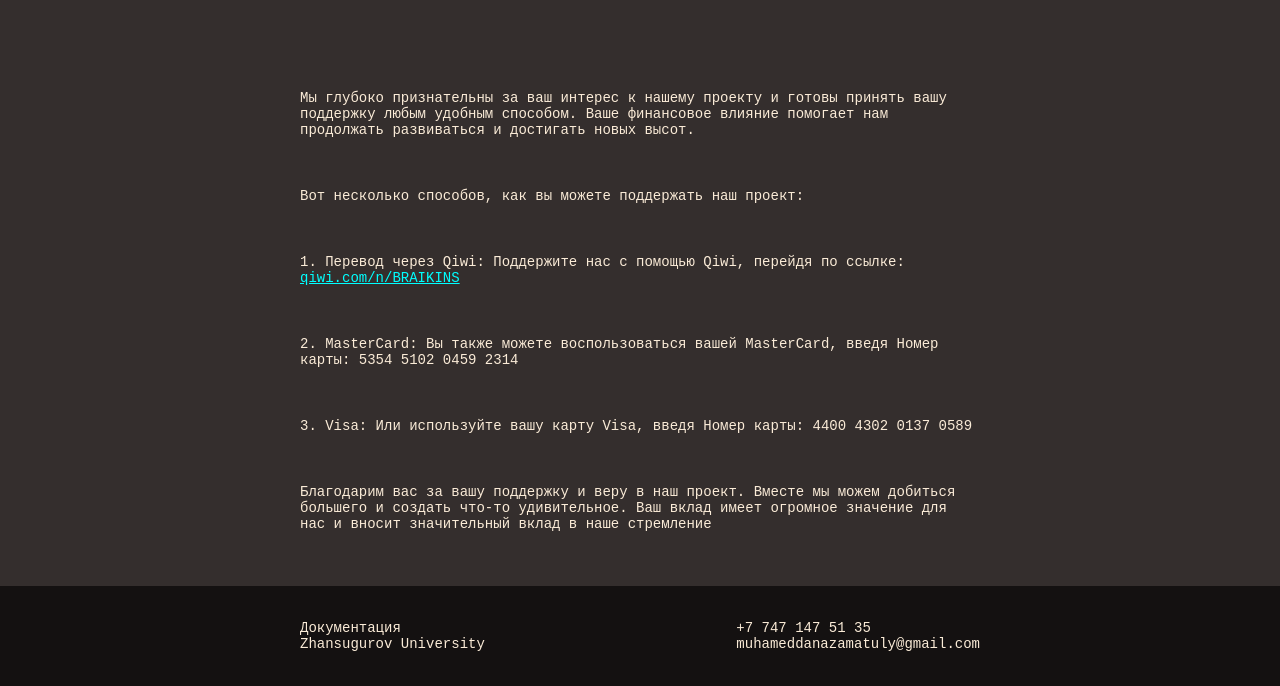
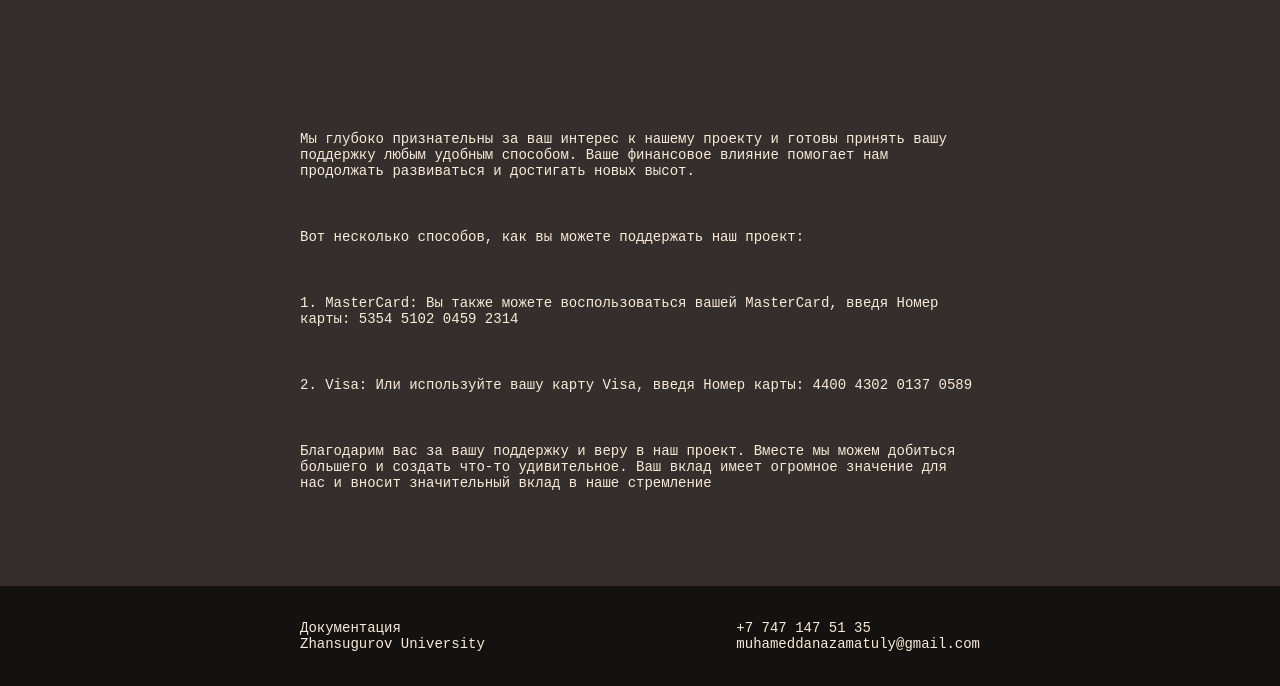
Before and after one commit to pawsmeow/example, a plain HTML site: page dark-theme/support.html in a window 1280 px wide. Shown: the part 114-800 px from the top of the page. Drawn offline with Linux system fonts and the light colour scheme.

Commit message:
delete qiwi

```diff
--- a/dark-theme/support.html
+++ b/dark-theme/support.html
@@ -29,13 +29,10 @@
           Вот несколько способов, как вы можете поддержать наш проект:
         </p>
         <p class="content_text">
-          1. Перевод через Qiwi: Поддержите нас с помощью Qiwi, перейдя по ссылке: <a href="https://qiwi.com/n/BRAIKINS" class="dark_link">qiwi.com/n/BRAIKINS</a>
+          1. MasterCard: Вы также можете воспользоваться вашей MasterCard, введя Номер карты: 5354 5102 0459 2314
         </p>
         <p class="content_text">
-          2. MasterCard: Вы также можете воспользоваться вашей MasterCard, введя Номер карты: 5354 5102 0459 2314
-        </p>
-        <p class="content_text">
-          3. Visa: Или используйте вашу карту Visa, введя Номер карты: 4400 4302 0137 0589
+          2. Visa: Или используйте вашу карту Visa, введя Номер карты: 4400 4302 0137 0589
         </p>
         <p class="content_text">
           Благодарим вас за вашу поддержку и веру в наш проект. Вместе мы можем добиться большего и создать что-то удивительное. Ваш вклад имеет огромное значение для нас и вносит значительный вклад в наше стремление
```
Also changed, not shown: light-theme/support.html (+2 -5 lines).
